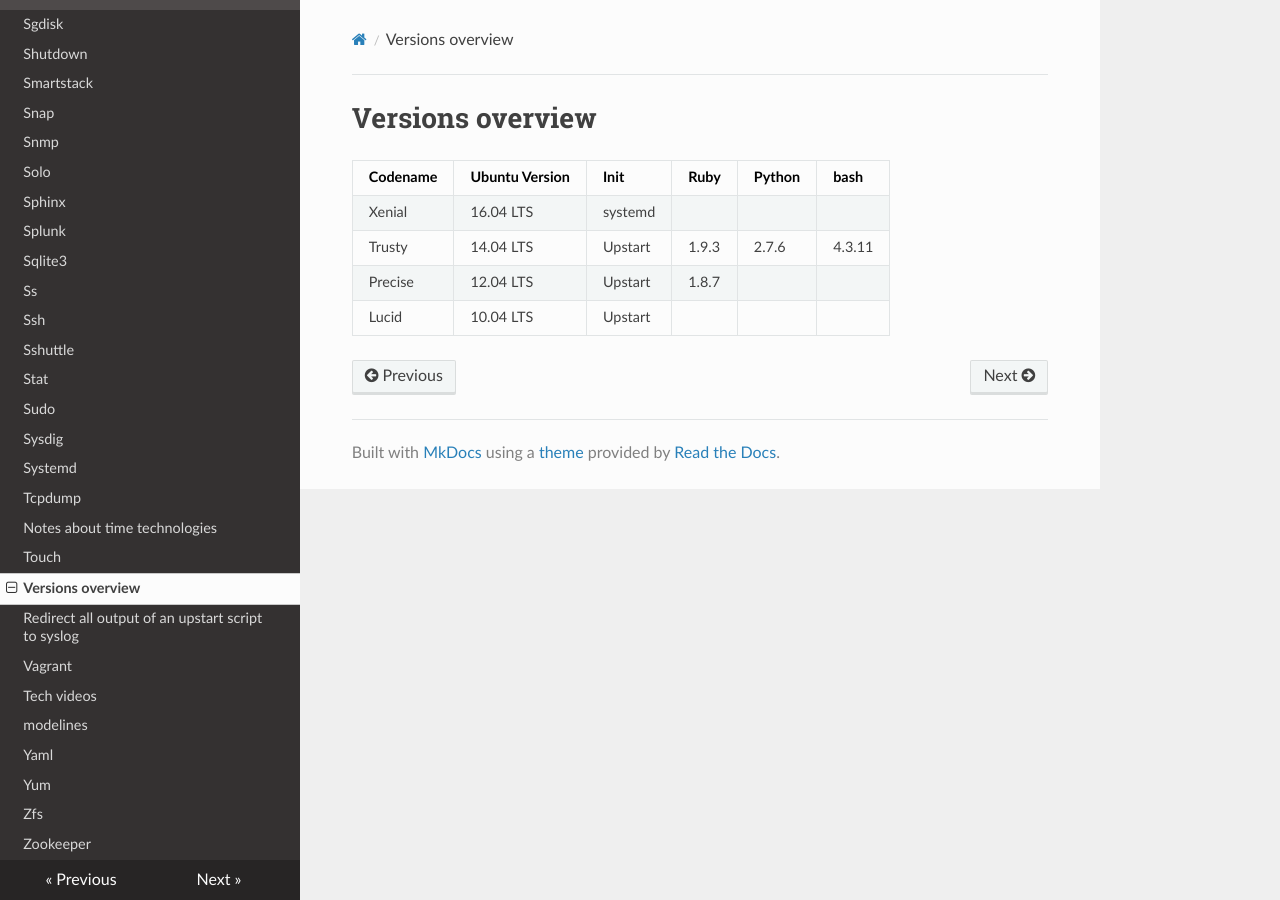
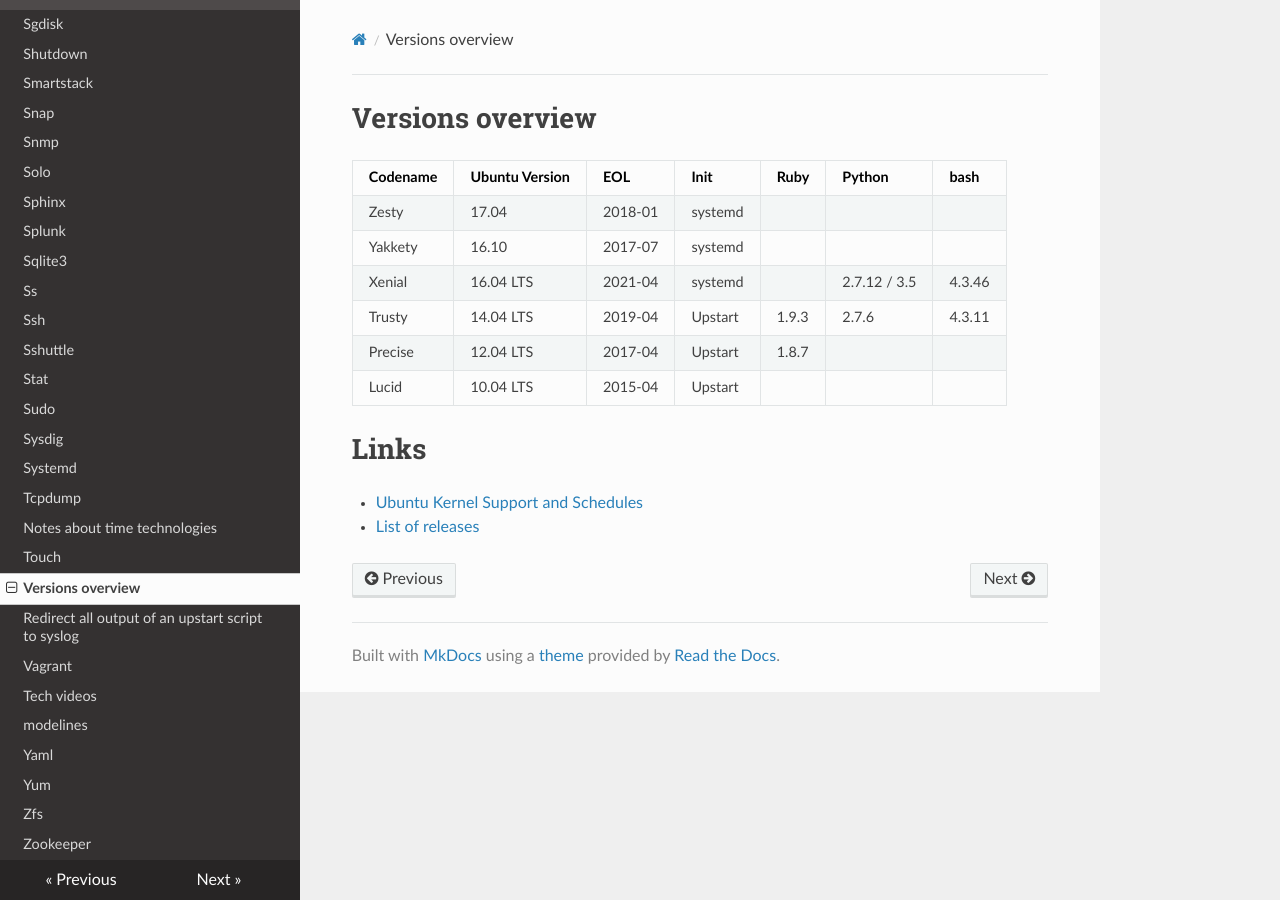
Before and after one commit to lando-cal/tech-notes, an MkDocs documentation site: the page built from docs/ubuntu.md, in a window 1280 px wide. Built offline with MkDocs 1.6.1, drawn with Linux system fonts in a browser that asks for light colours; nearby versions of some CDN libraries.

Commit message:
Add links, versions, info

```diff
--- a/docs/ubuntu.md
+++ b/docs/ubuntu.md
@@ -1,8 +1,15 @@
 # Versions overview
 
-Codename | Ubuntu Version | Init    | Ruby  | Python | bash
--------- | -------------- | ------- | ----- | ------ | ------
-Xenial   | 16.04 LTS      | systemd |       |        |
-Trusty   | 14.04 LTS      | Upstart | 1.9.3 | 2.7.6  | 4.3.11
-Precise  | 12.04 LTS      | Upstart | 1.8.7 |        |
-Lucid    | 10.04 LTS      | Upstart |       |        |
+Codename | Ubuntu Version | EOL     | Init    | Ruby  | Python       | bash
+-------- | -------------- | ------- | ------- | ----- | ------------ | ------
+Zesty    | 17.04          | 2018-01 | systemd |       |              |
+Yakkety  | 16.10          | 2017-07 | systemd |       |              |
+Xenial   | 16.04 LTS      | 2021-04 | systemd |       | 2.7.12 / 3.5 | 4.3.46
+Trusty   | 14.04 LTS      | 2019-04 | Upstart | 1.9.3 | 2.7.6        | 4.3.11
+Precise  | 12.04 LTS      | 2017-04 | Upstart | 1.8.7 |              |
+Lucid    | 10.04 LTS      | 2015-04 | Upstart |       |              |
+
+# Links
+
+- [Ubuntu Kernel Support and Schedules](https://wiki.ubuntu.com/Kernel/Support)
+- [List of releases](https://wiki.ubuntu.com/Releases)
```
